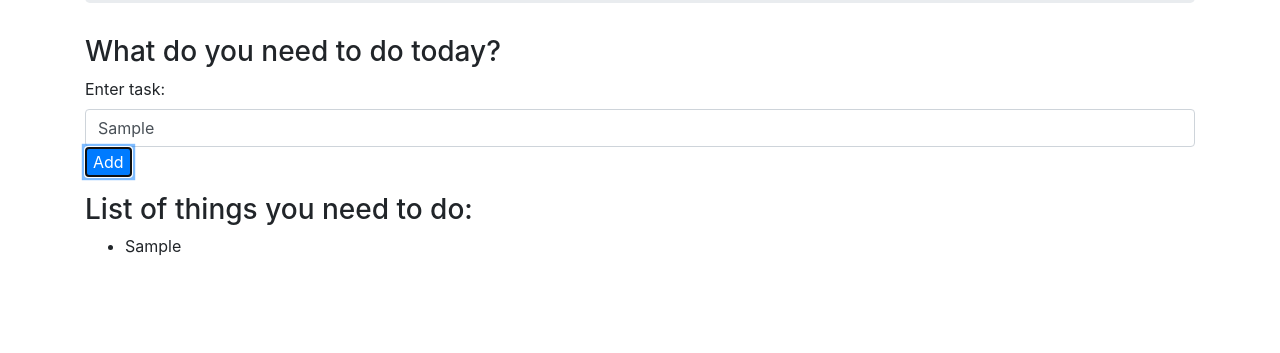
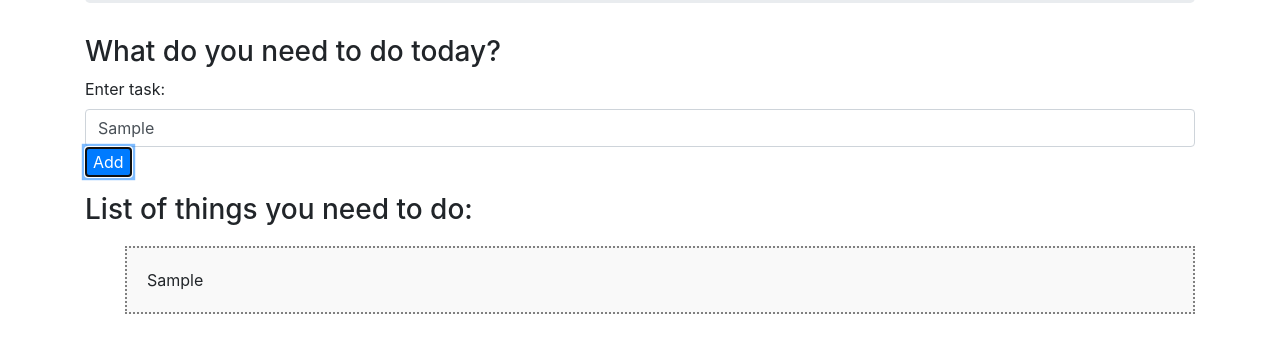
Before and after one commit to summersmaggie/to-do-list, a plain HTML site: page index.html in a window 1280 px wide. Both pictures are taken after typing "Sample" into the empty fields and a click on the button "Add". Shown: the part 181-534 px from the top of the page. Drawn offline with Linux system fonts and the light colour scheme.

Commit message:
js functionality for adding list items to array and displaying them

```diff
--- a/css/styles.css
+++ b/css/styles.css
@@ -1,3 +1,11 @@
 #checklist {
   display: none;
 }
+
+li.item {
+  display: block;
+  padding: 20px;
+  background-color: #f9f9f9;
+  margin-top: 20px;
+  border: 2px dotted gray;
+}
--- a/js/scripts.js
+++ b/js/scripts.js
@@ -4,19 +4,26 @@ function Task(item, isComplete) {
 };
 
 $(document).ready(function(){
+
   var isComplete = false;
+  var allTasks = [];
+
   $("form#new-list").submit(function(event) {
+
     event.preventDefault();
     var newItem = $("#to-do").val();
-
     var newTask = new Task(newItem, isComplete);
+    allTasks.push(newTask);
 
     $("#checklist").show();
-    $("ul#list").append("<li class='item'>" + newTask.item + "</li>");
 
-    $(".item").last().click(function() {
-      $(".item").fadeOut();
-    });
+    for(index = allTasks.length; index <= allTasks.length; index +=1) {
+      $("ul#list").append("<li class='item'>" + allTasks[index-1].item + "</li>");
+    };
+
+    // $(".item").last().click(function() {
+    //   $(".item").fadeOut();
+    // });
 
   });
 
```
Also changed, not shown: index.html (+1 -0 lines).
